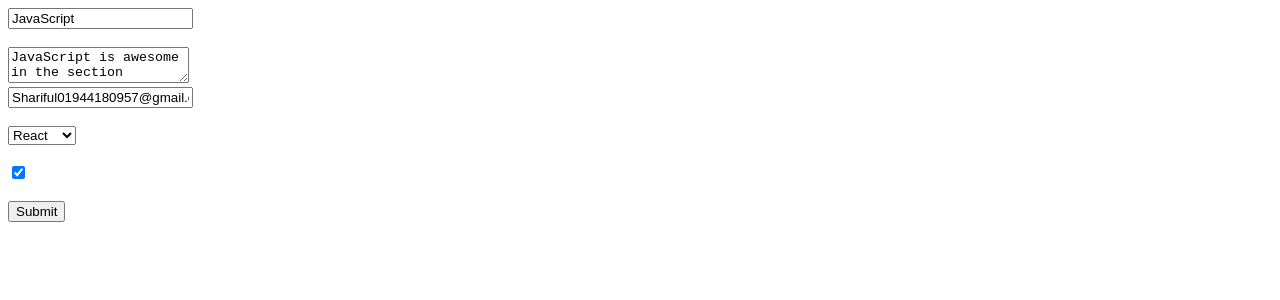
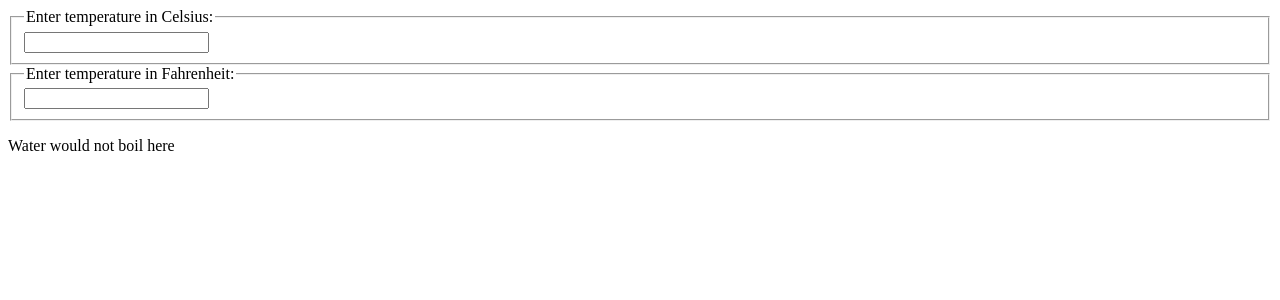
Before and after one commit to sharifulb07/reactjs, a React (Create React App) app: page / in a window 1280 px wide. Shown: the top 300 px of the page. Built offline with nearby package versions, Linux system fonts and the light colour scheme.

Commit message:
Lifting state up tutorial

```diff
--- a/src/App.js
+++ b/src/App.js
@@ -1,14 +1,10 @@
 import Form from "./components/Form";
+import Calculator from "./components/Calculator";
 
 
 
 function App(){
-  return(
-    <div>
-      <Form />
-
-    </div>
-  )
+  return <Calculator />;
 }
 
 
--- /dev/null
+++ b/src/components/BoilingVerdict.js
@@ -0,0 +1,6 @@
+export default function BoilingVerdict({celsius=0}){
+    if(celsius>100){
+        return <p> The water would boil. </p>
+    }
+    return <p> Water would not boil here </p>
+}
--- /dev/null
+++ b/src/components/Calculator.js
@@ -0,0 +1,44 @@
+import React from "react";
+
+import BoilingVerdict from "./BoilingVerdict";
+import TemperatureInput from "./TemperatureInput";
+
+import {convert, toCelsius,toFahrenheit} from '../lib/Converter'
+
+
+export default class Calculator extends React.Component{
+    state={
+        temperature:'',
+        scale:'c',
+
+    };
+
+    handleChange=(e,scale)=>{
+        this.setState({
+            temperature:e.target.value,
+            scale,
+        });
+    };
+
+
+    render(){
+
+        const { temperature,scale}=this.state;
+        const celsius =scale==='f'? convert(temperature,toCelsius):temperature;
+        const fahrenheit =scale==='c'? convert(temperature,toFahrenheit):temperature;
+
+        return(
+            <div>
+
+            <TemperatureInput scale="c" temperature={celsius}
+             onTemperatureChange={this.handleChange} />
+            <TemperatureInput scale="f"  temperature={fahrenheit}
+             onTemperatureChange={this.handleChange} />
+
+                <BoilingVerdict celsius={parseFloat(temperature)} />
+
+
+            </div>
+        )
+    }
+}
--- /dev/null
+++ b/src/components/TemperatureInput.js
@@ -0,0 +1,28 @@
+import React from "react";
+
+import BoilingVerdict from "./BoilingVerdict";
+
+
+const scaleName={
+    c:'Celsius',
+    f:'Fahrenheit',
+}
+
+export default function TemperatureInput ({temperature,scale, onTemperatureChange}){
+
+
+
+    return(
+
+
+            <fieldset>
+                <legend> Enter temperature in {scaleName[scale]}: </legend>
+                <input type="text" value={temperature} onChange={(e)=>onTemperatureChange(e,scale)} />
+
+            </fieldset>
+
+
+
+
+    )
+}
--- /dev/null
+++ b/src/lib/Converter.js
@@ -0,0 +1,18 @@
+export function toCelsius(fahrenheit){
+    return (fahrenheit-32)*5/9;
+}
+export function toFahrenheit(celsius){
+    return (celsius*9)/5+32;
+}
+
+
+export function convert (temperature,convertTo){
+    const input=parseFloat(temperature);
+    if(Number.isNaN(input)){
+        return '';
+    }
+
+    const output=convertTo(input);
+    const rounded=Math.round(output*1000)/1000;//2.546
+    return rounded.toString();
+}
```
